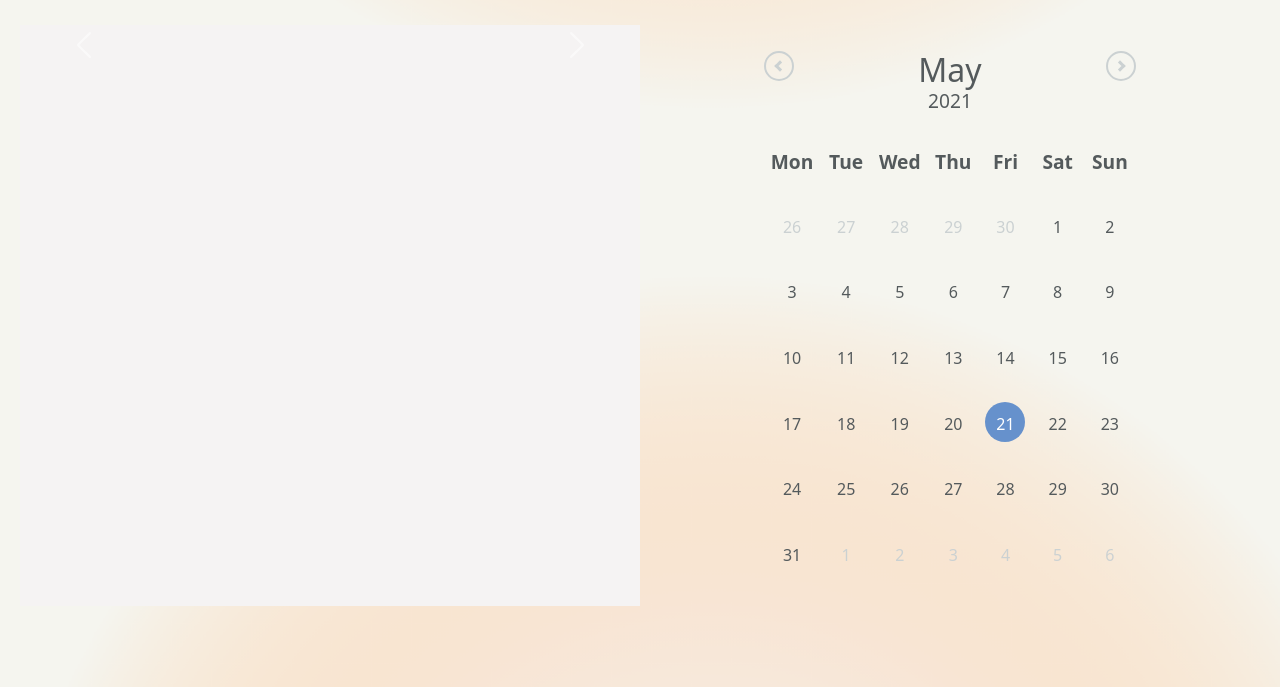
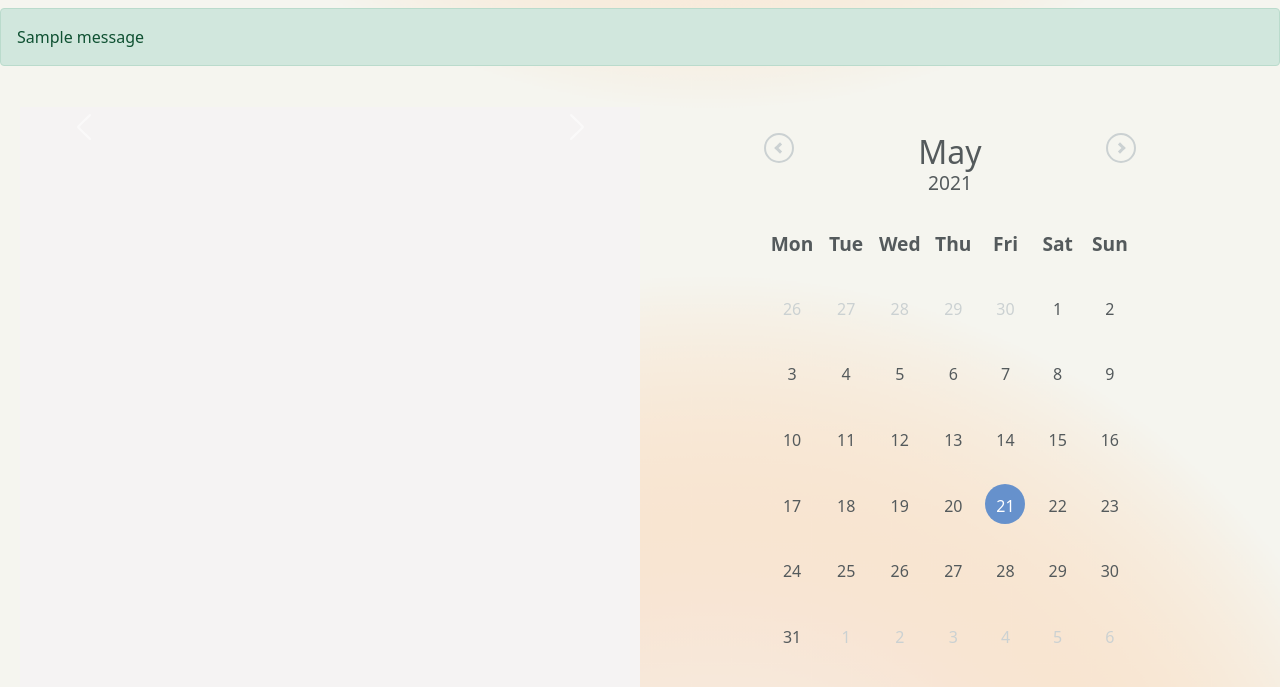
Before and after one commit to jonfra165/Thankyou, a Flask app: page /calendar in a window 1280 px wide. Shown: the part 68-755 px from the top of the page. Run offline with Flask 2, Linux system fonts and the light colour scheme; a user stored in the database is signed in; tables that the repository leaves empty hold one stand-in row (values such as "Sample post"); one stand-in notice (Sample message) is shown.

Commit message:
Update calendar.html
Lagt till error messages.

```diff
--- a/ThankYou_Kod/ThankYou/website/templates/calendar.html
+++ b/ThankYou_Kod/ThankYou/website/templates/calendar.html
@@ -20,6 +20,27 @@
   <a href='/calendar'>Calendar</a>
   <a href='/logout'>Logout</a>
 </div>
+
+<!-- Error messages -->
+<div class="mt-2">
+  {% with messages = get_flashed_messages(with_categories=true) %}
+
+  {% if messages %}
+      {% for category, message in messages %}
+          {% if category == 'error' %}
+          <div class="alert alert-danger" role="alert">
+              {{message}}
+          </div>
+          {% else %}
+          <div class="alert alert-success" role="alert">
+          {{message}}
+          </div>
+          {% endif %}
+      {% endfor %}
+  {% endif %}
+
+  {% endwith %}
+  </div>
 
 <div class="grid">
   <div id="posts">
```
